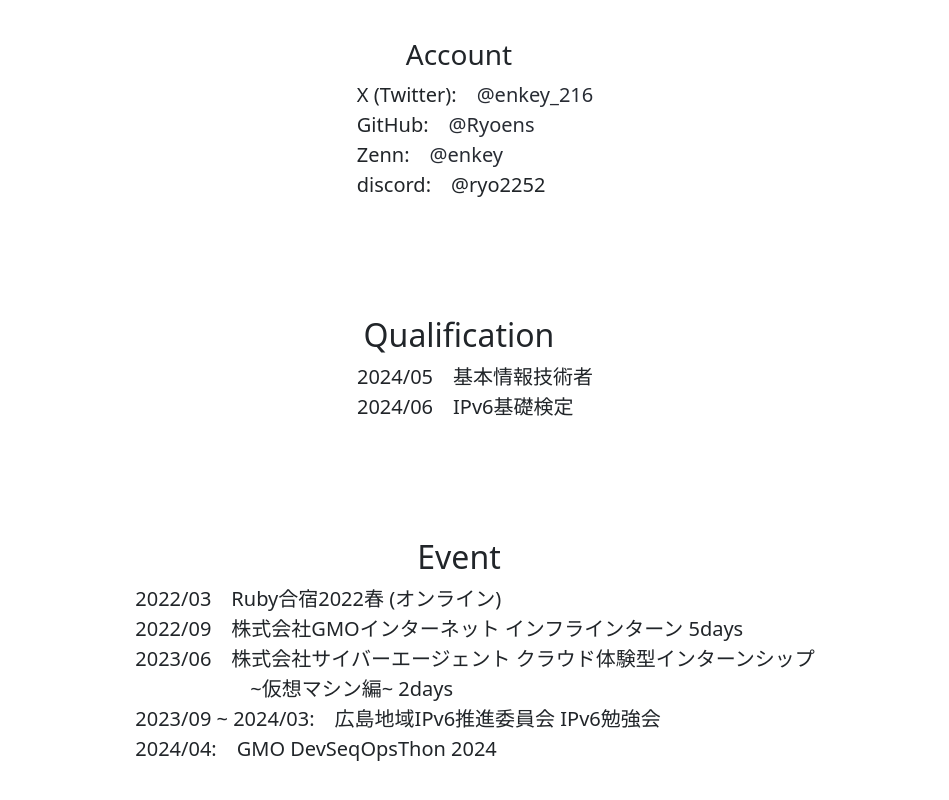
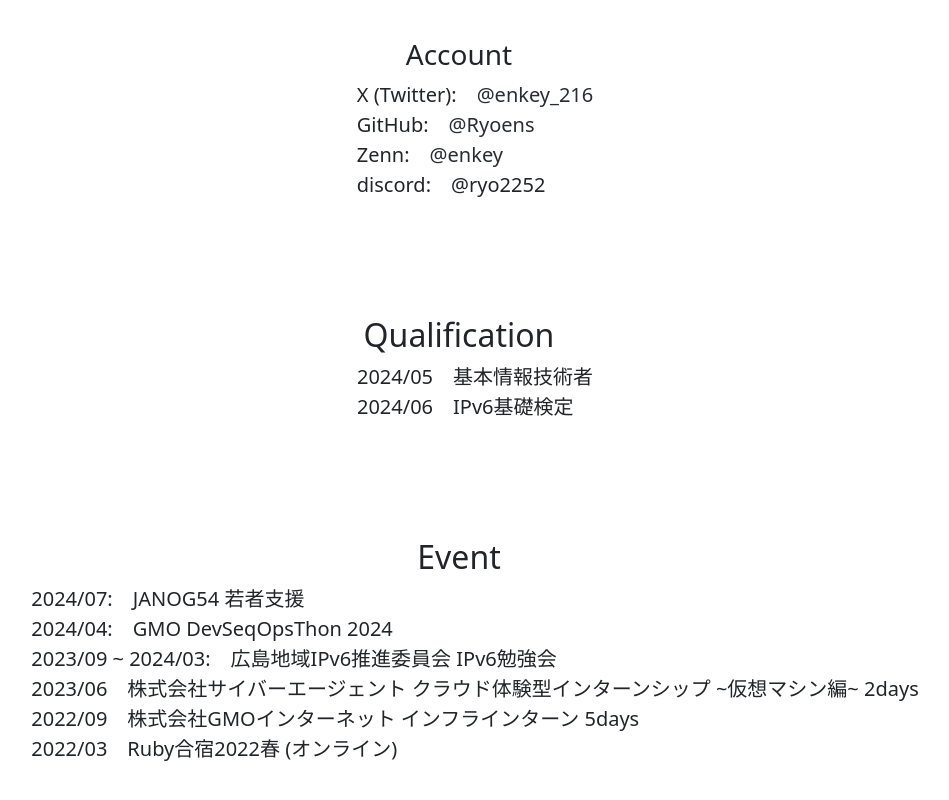
Before and after one commit to Ryoens/ryoens.github.io, a React (Create React App) app: page / in a window 1280 px wide. Shown: the part 1014-1814 px from the top of the page, without its empty margins (181-1130 px from the left). Built offline with nearby package versions, Linux system fonts and the light colour scheme.

Commit message:
update information

```diff
--- a/src/App.js
+++ b/src/App.js
@@ -36,7 +36,6 @@
           <h1> Ryo (Enkey) </h1>
           <p class="TextSize">広島でネットワークを学んでる大学院生です</p>
           <p class="TextSize">Go / Python / Docker あたりの技術が好きです</p>
-          {/* <p class="TextSize">React / Node.js / Next.js / OpenStack とかにも興味があり、現在勉強中です！</p> */}
           <p class="TextSize">最近はProxmox / Kubernetes / OpenStack を勉強してます！</p>
           <p class="TextSize">React (frontend全般) 初心者です</p>
         {/* この後にタグで任意の箇所に飛べるようにしたい */}
@@ -91,11 +90,12 @@
           <h2>Event</h2>
           <div className='left'>
           <ul className='list_none'>
+            <li>2024/07:　JANOG54 若者支援</li>
+            <li>2024/04:　GMO DevSeqOpsThon 2024</li>
+            <li>2023/09 ~ 2024/03:　広島地域IPv6推進委員会 IPv6勉強会</li>
+            <li>2023/06　株式会社サイバーエージェント クラウド体験型インターンシップ ~仮想マシン編~ 2days</li>
+            <li>2022/09　株式会社GMOインターネット インフラインターン 5days</li>
             <li>2022/03　Ruby合宿2022春 (オンライン)</li>
-            <li>2022/09　株式会社GMOインターネット インフラインターン 5days</li>
-            <li>2023/06　株式会社サイバーエージェント クラウド体験型インターンシップ <br></br><div className='profile'>~仮想マシン編~ 2days</div></li>
-            <li>2023/09 ~ 2024/03:　広島地域IPv6推進委員会 IPv6勉強会</li>
-            <li>2024/04:　GMO DevSeqOpsThon 2024</li>
           </ul>
           </div>
         </div>
```
